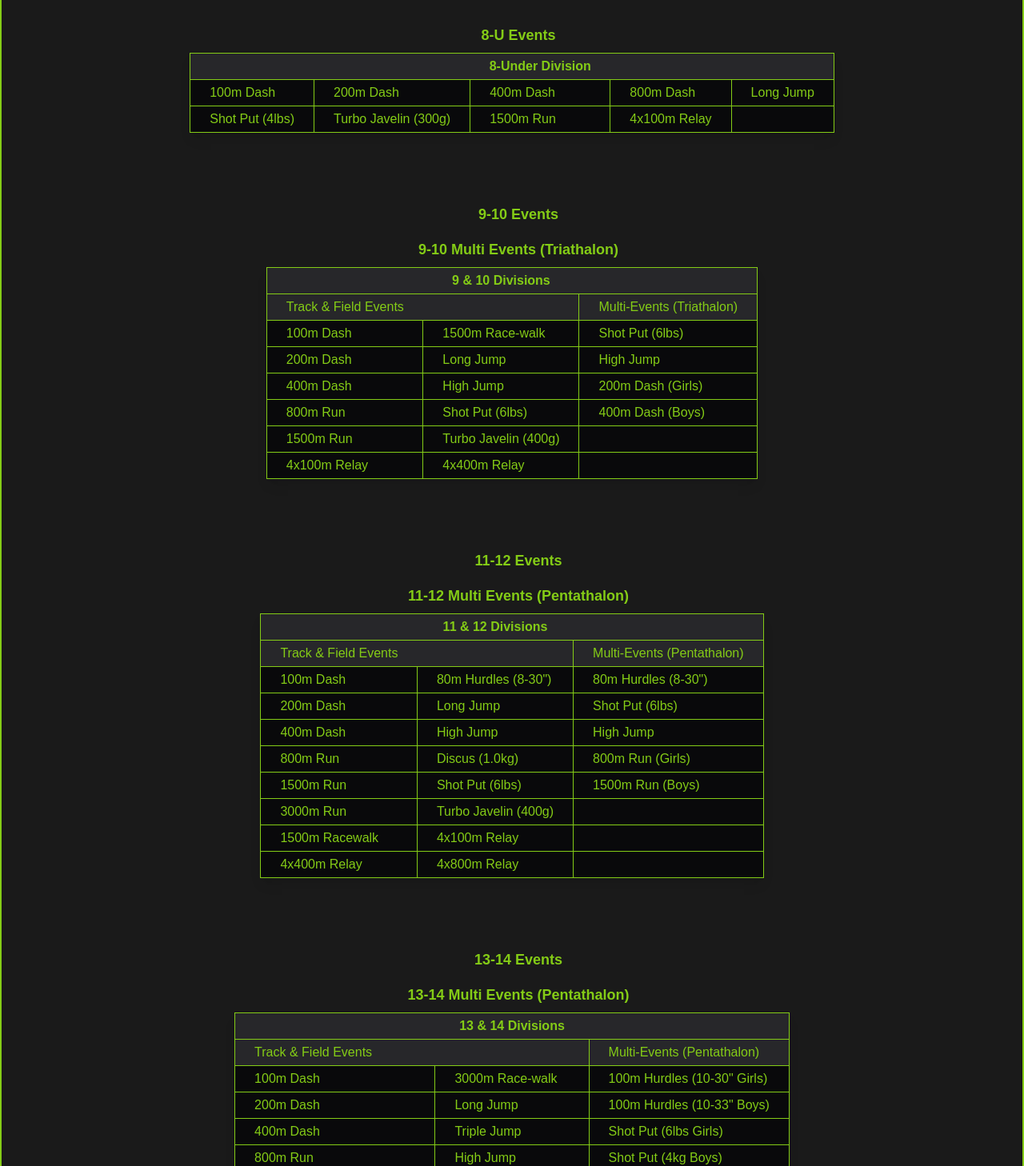
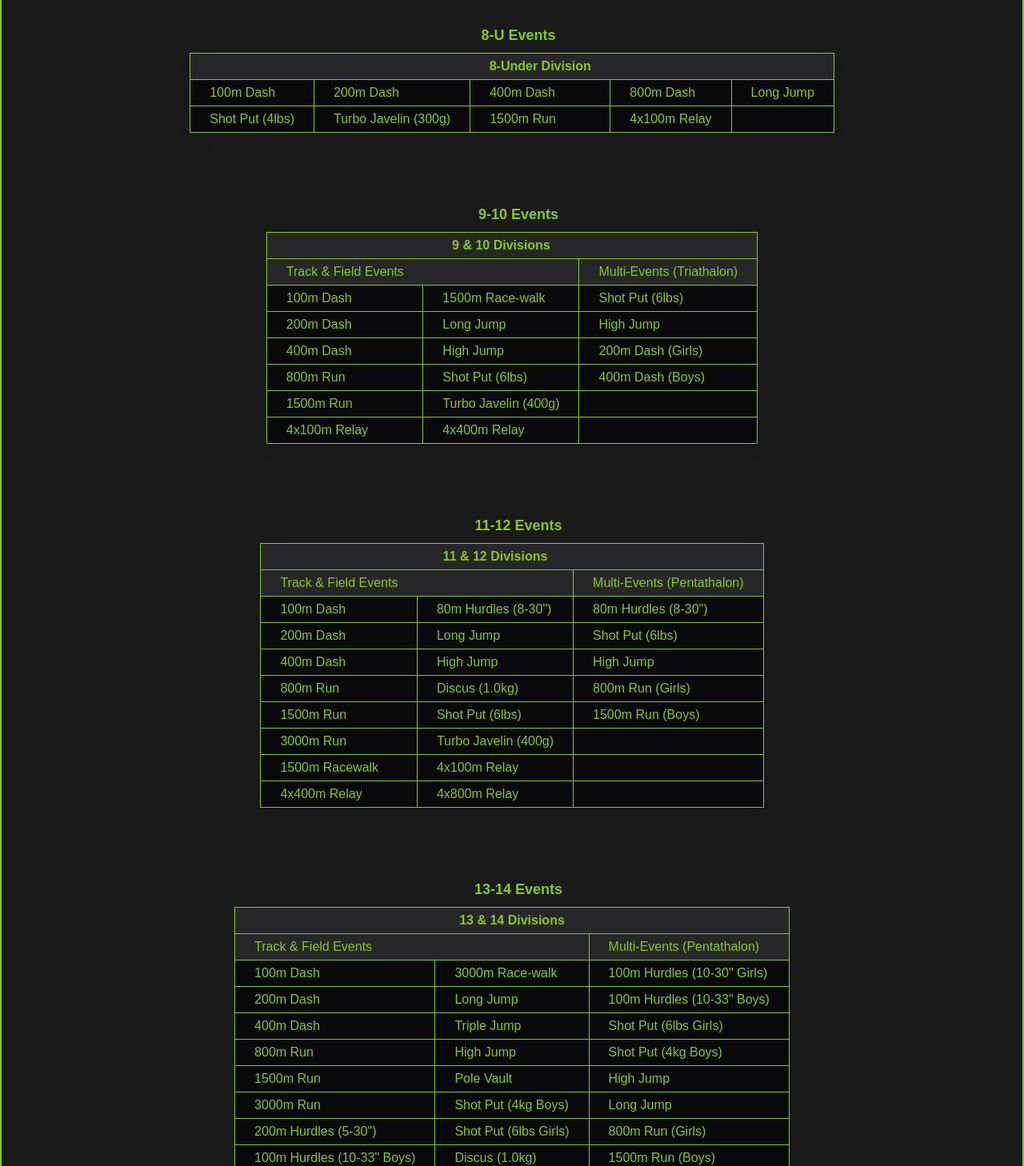
Before and after one commit to rylandavis9/AAU-website, a Next.js app in the folder website/: page /rules in a window 1280 px wide. Shown: the part 827-2285 px from the top of the page at 80% size. Built offline with nearby package versions, Linux system fonts and the light colour scheme.

Commit message:
Update page.tsx for hopefully the last time

```diff
--- a/website/app/rules/page.tsx
+++ b/website/app/rules/page.tsx
@@ -143,7 +143,7 @@ export default function Home() {
               <p className="hidden max-md:flex flex-col m-2 place-content-right text-md w-full">
                 100m Dash, 200m Dash, 400m Dash, 800m Dash, 1500m Run, 1500m Race Walk, 4x100m Relay, 4x400m Relay, Long Jump, High Jump,  Shot Put (6lbs), Turbo Javelin (400g)
               </p>
-              <h1 className="m-2 flex w-full place-content-center text-lg font-bold">9-10 Multi Events (Triathalon)<br></br></h1>
+              <h1 className="m-2 hidden max-md:flex w-full place-content-center text-lg font-bold">9-10 Multi Events (Triathalon)<br></br></h1>
               <p className="hidden max-md:flex flex-col m-2 place-content-right text-md w-full">
               Shot Put (6lbs), High Jump, 200m Dash, 400m Dash
               </p>
@@ -197,7 +197,7 @@ export default function Home() {
               <p className="hidden max-md:flex flex-col m-2 place-content-right text-md w-full">
                 100m Dash, 200m Dash, 400m Dash, 800m Dash, 1500m Run, 3000m Run, 1500m Race Walk, 4x100m Relay, 4x400m Relay, 4x800m Relay, 80m Hurdles (8-30"), Long Jump, High Jump,  Shot Put (6lbs), Turbo Javelin (400g), Discus (1.0kg)
               </p>
-              <h1 className="m-2 flex w-full place-content-center text-lg font-bold">11-12 Multi Events (Pentathalon)<br></br></h1>
+              <h1 className="m-2 hidden max-md:flex w-full place-content-center text-lg font-bold">11-12 Multi Events (Pentathalon)<br></br></h1>
               <p className="hidden max-md:flex flex-col m-2 place-content-right text-md w-full">
               80m Hurdles (8-30"), Shot Put (6lbs), High Jump, 800m Run (Girls), 1500m Run (Boys)
               </p>
@@ -261,7 +261,7 @@ export default function Home() {
               <p className="hidden max-md:flex flex-col m-2 place-content-right text-md w-full">
                 100m Dash, 200m Dash, 400m Dash, 800m Dash, 1500m Run, 3000m Run, 3000m Race Walk, 4x100m Relay, 4x400m Relay, 4x800m Relay, 100m Hurdles (10-30" Girls), 100m Hurdles (10-33" Boys), 200m Hurdles (5-30"), Long Jump, High Jump, Triple Jump, Pole Vault, Shot Put (6lbs Girls), Shot Put (4kg Boys), Javelin (600g), Discus (1.0kg)
               </p>
-              <h1 className="m-2 flex w-full place-content-center text-lg font-bold">13-14 Multi Events (Pentathalon)<br></br></h1>
+              <h1 className="m-2 hidden max-md:flex w-full place-content-center text-lg font-bold">13-14 Multi Events (Pentathalon)<br></br></h1>
               <p className="hidden max-md:flex flex-col m-2 place-content-right text-md w-full">
               100m Hurdles (10-30" Girls), 100m Hurdles (10-33" Boys), Shot Put (6lbs Girls), Shot Put (4kg Boys), High Jump, 800m Run (Girls), 1500m Run (Boys)
               </p>
```
